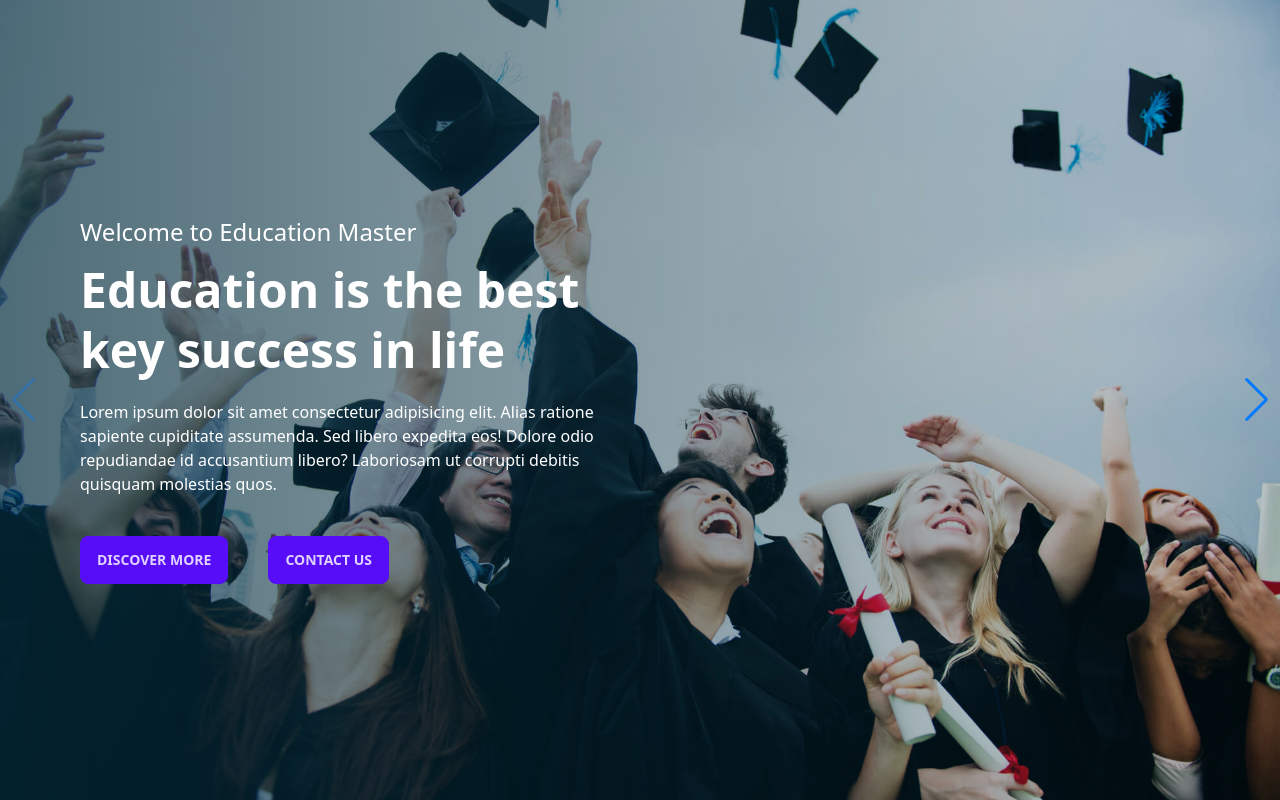
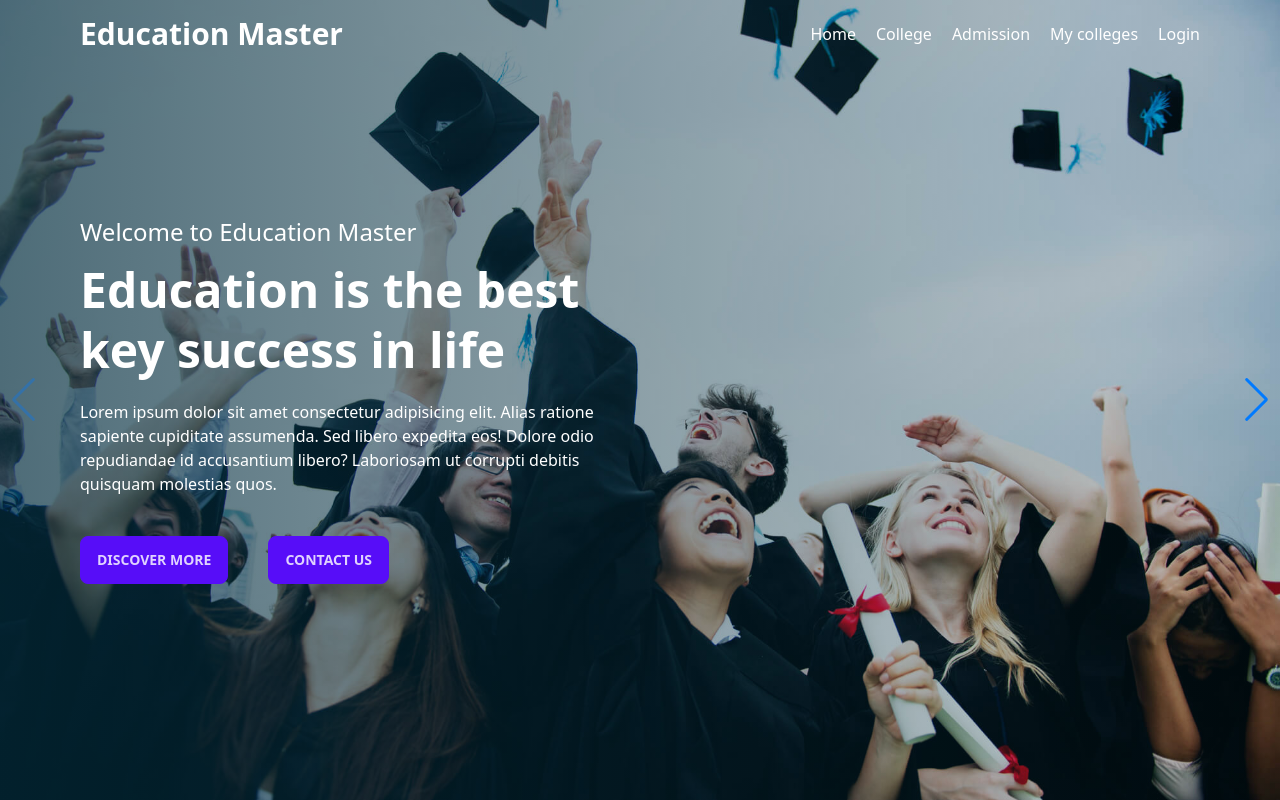
Before and after one commit to habibur-pro/education-master, a React (Vite) app: page / in a window 1280 px wide. Built offline with nearby package versions, Linux system fonts and the light colour scheme.

Commit message:
added navbar

```diff
--- a/src/components/Header/Header.jsx
+++ b/src/components/Header/Header.jsx
@@ -9,7 +9,7 @@ import slide1 from '../../assets/images/Slider/slide-1.jpg'
 import slide2 from '../../assets/images/Slider/slide-2.jpg'
 import slide3 from '../../assets/images/Slider/slide-3.jpg'
 import MyContainer from '../MyContainer/MyContainer';
-
+import './Header.css'
 
 const Header = () => {
     return (
--- /dev/null
+++ b/src/components/Navbar/Navbar.jsx
@@ -0,0 +1,96 @@
+import { NavLink } from "react-router-dom";
+import MyContainer from "../MyContainer/MyContainer";
+import { useEffect, useState } from "react";
+
+
+const Navbar = () => {
+
+    const [scrolled, setScrolled] = useState(false);
+
+    useEffect(() => {
+        const handleScroll = () => {
+            // Check if the user has scrolled more than a certain amount (e.g., 100px)
+            if (window.scrollY > 100) {
+                setScrolled(true);
+            } else {
+                setScrolled(false);
+            }
+        };
+
+        window.addEventListener('scroll', handleScroll);
+
+        // Cleanup the event listener on component unmount
+        return () => {
+            window.removeEventListener('scroll', handleScroll);
+        };
+    }, []);
+
+
+
+
+    return (
+        <nav className={`fixed w-full z-50 text-white ${scrolled ? "bg-white" : ""}`}>
+            <MyContainer>
+                <div className="flex justify-between items-center my-4">
+                    <div>
+                        <h3 className="text-3xl font-bold">Education Master</h3>
+                    </div>
+                    <ul className="flex gap-5">
+                        <li>
+                            <NavLink
+                                to="/"
+                                className={` ${({ isActive }) => {
+                                    isActive ? "text-red-500" : ""
+                                }}`}
+                            >
+                                Home
+                            </NavLink>
+                        </li>
+                        <li>
+                            <NavLink
+                                to="/college"
+                                className={` ${({ isActive }) => {
+                                    isActive ? "text-red-500" : ""
+                                }}`}
+                            >
+                                College
+                            </NavLink>
+                        </li>
+                        <li>
+                            <NavLink
+                                to="/admission"
+                                className={` ${({ isActive }) => {
+                                    isActive ? "text-red-500" : ""
+                                }}`}
+                            >
+                                Admission
+                            </NavLink>
+                        </li>
+                        <li>
+                            <NavLink
+                                to="/my_colleges"
+                                className={` ${({ isActive }) => {
+                                    isActive ? "text-red-500" : ""
+                                }}`}
+                            >
+                                My colleges
+                            </NavLink>
+                        </li>
+                        <li>
+                            <NavLink
+                                to="/login"
+                                className={` ${({ isActive }) => {
+                                    isActive ? "text-red-500" : ""
+                                }}`}
+                            >
+                                Login
+                            </NavLink>
+                        </li>
+                    </ul>
+                </div>
+            </MyContainer>
+        </nav>
+    );
+};
+
+export default Navbar;
--- a/src/layout/Main.jsx
+++ b/src/layout/Main.jsx
@@ -1,8 +1,10 @@
 import { Outlet } from "react-router-dom";
+import Navbar from "../components/Navbar/Navbar";
 
 
 const Main = () => {
     return <>
+        <Navbar />
         <Outlet />
     </>
 };
```
Also changed, not shown: .eslintrc.cjs, src/components/Header/Header.css (added).
